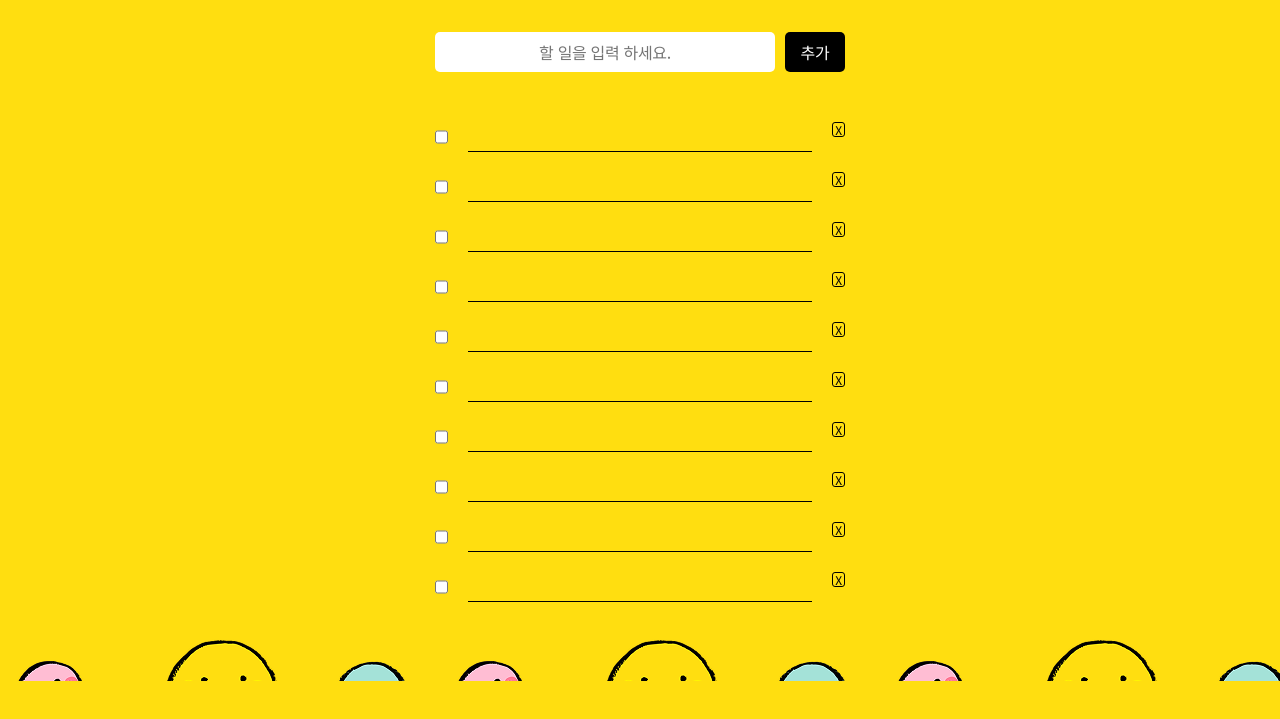
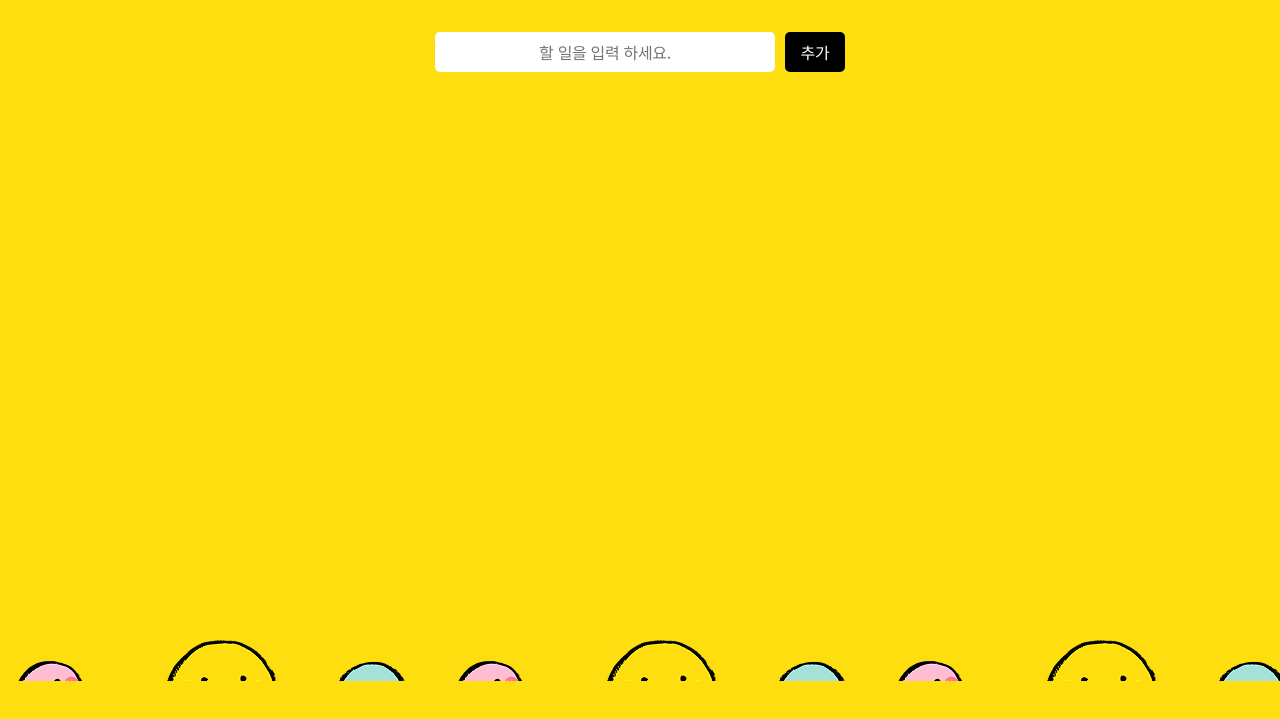
Before and after one commit to seoyoung33/test_TodoList, a plain HTML site: page index.html in a window 1280 px wide. Shown: the part 119-838 px from the top of the page. Drawn offline with Linux system fonts and the light colour scheme.

Commit message:
시험친거 수정

```diff
--- a/index.html
+++ b/index.html
@@ -24,58 +24,7 @@
                     <input type="text" id="work" placeholder="할 일을 입력 하세요.">
                     <button type="button" id="add" title="할 일 추가하기">추가</button>
                 </div>
-                <ul class="list">
-                    <li>
-                        <input type="checkbox" name="list" class="list_all">
-                        <span></span>
-                        <button type="button" name="delete" title="삭제">X</button>
-                    </li>
-                    <li>
-                        <input type="checkbox" name="list" class="list_all">
-                        <span></span>
-                        <button type="button" name="delete" title="삭제">X</button>
-                    </li>
-                    <li>
-                        <input type="checkbox" name="list" class="list_all">
-                        <span></span>
-                        <button type="button" name="delete" title="삭제">X</button>
-                    </li>
-                    <li>
-                        <input type="checkbox" name="list" class="list_all">
-                        <span></span>
-                        <button type="button" name="delete" title="삭제">X</button>
-                    </li>
-                    <li>
-                        <input type="checkbox" name="list" class="list_all">
-                        <span></span>
-                        <button type="button" name="delete" title="삭제">X</button>
-                    </li>
-                    <li>
-                        <input type="checkbox" name="list" class="list_all">
-                        <span></span>
-                        <button type="button" name="delete" title="삭제">X</button>
-                    </li>
-                    <li>
-                        <input type="checkbox" name="list" class="list_all">
-                        <span></span>
-                        <button type="button" name="delete" title="삭제">X</button>
-                    </li>
-                    <li>
-                        <input type="checkbox" name="list" class="list_all">
-                        <span></span>
-                        <button type="button" name="delete" title="삭제">X</button>
-                    </li>
-                    <li>
-                        <input type="checkbox" name="list" class="list_all">
-                        <span></span>
-                        <button type="button" name="delete" title="삭제">X</button>
-                    </li>
-                    <li>
-                        <input type="checkbox" name="list" class="list_all">
-                        <span></span>
-                        <button type="button" name="delete" title="삭제">X</button>
-                    </li>
-                </ul>
+                <ul class="list"></ul>
             </div>
         </div>
     </main>
--- a/scripts/index.js
+++ b/scripts/index.js
@@ -1,12 +1,27 @@
 const work = document.querySelector('#work');
 const add = document.querySelector('#add');
 const list = document.querySelectorAll('li span');
-console.log(work, add, list);
+const ul = document.querySelector('.list')
+console.log(work, add, list, ul);
 add.addEventListener('click',()=>{
     if(work.value==""){
         alert('할 일을 입력하세요');
     }else{
         /* for(i=0; i<10; i++) */
-        list[0].textContent = work.value;
+        /* list[0].textContent = work.value; */
+        let li = document.createElement('li');
+        li.innerHTML = `<input type="checkbox" class="work_list">${work.value}</input><button type="button" class="del_btn">X</button>`
+        console.log(li);
+        work.value = '';
+        ul.appendChild(li);
+        /* 삭제버튼 */
+        const delBtn = document.querySelectorAll('.del_btn');
+        console.log(delBtn);
+        for(let i of delBtn){
+            i.addEventListener('click',()=>{
+                console.log(i);
+                i.parentNode.remove();
+            })
+        }
     }
 })
--- a/styles/index.css
+++ b/styles/index.css
@@ -26,11 +26,9 @@ main {
     display:flex; flex-flow:column nowrap; gap:20px;
 }
 .wrap .list_wrap .list li {
-    width:100%;
-    display:flex; flex-flow:row nowrap; justify-content:space-between; gap:20px;}
-.wrap .list_wrap .list li .list_all {}
-.wrap .list_wrap .list li span {
-    min-width:335px; border-bottom:1px solid #000; height:30px; width:100%;
+    width:100%; display:flex; flex-flow:row nowrap;
+    justify-content:space-between; gap:20px;
+    border-bottom:1px solid #000; padding-bottom:10px;
 }
 .wrap .list_wrap .list li button[name=delete] {
     width:15px; height:15px;
```
